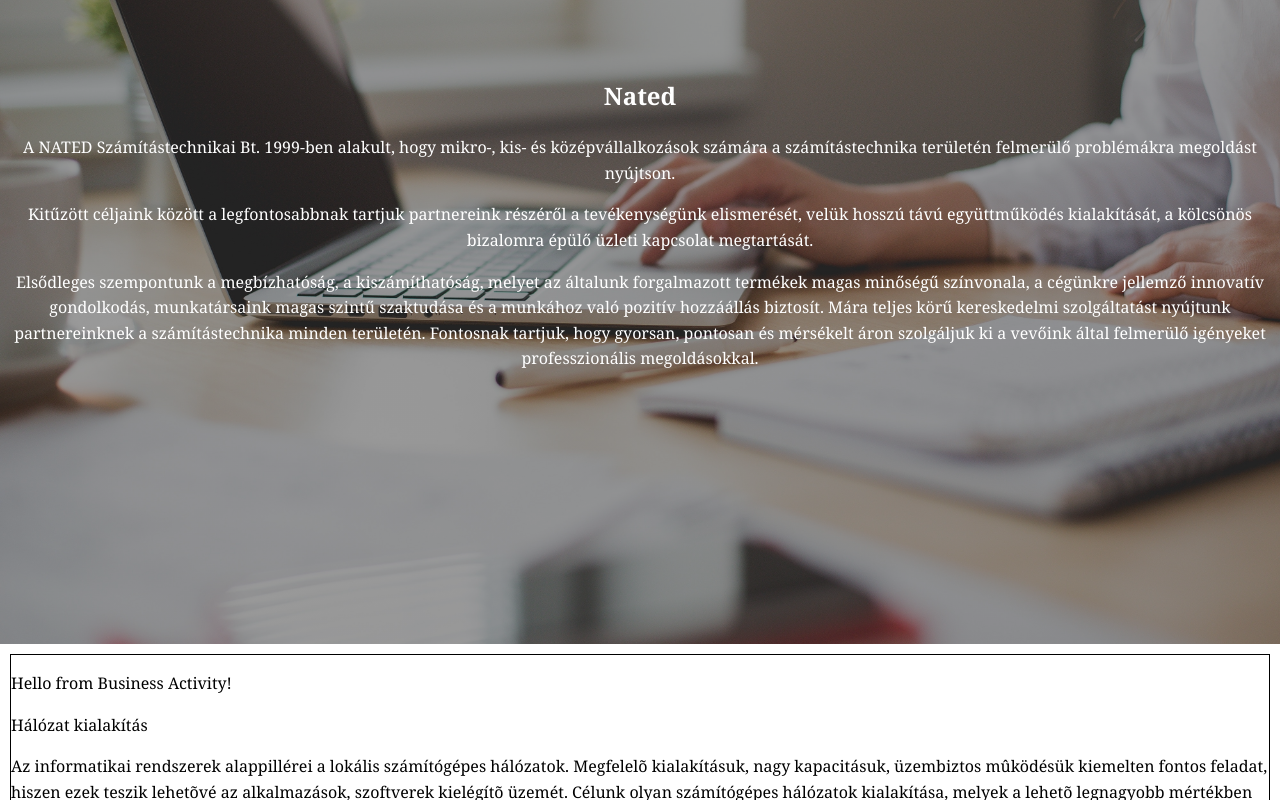
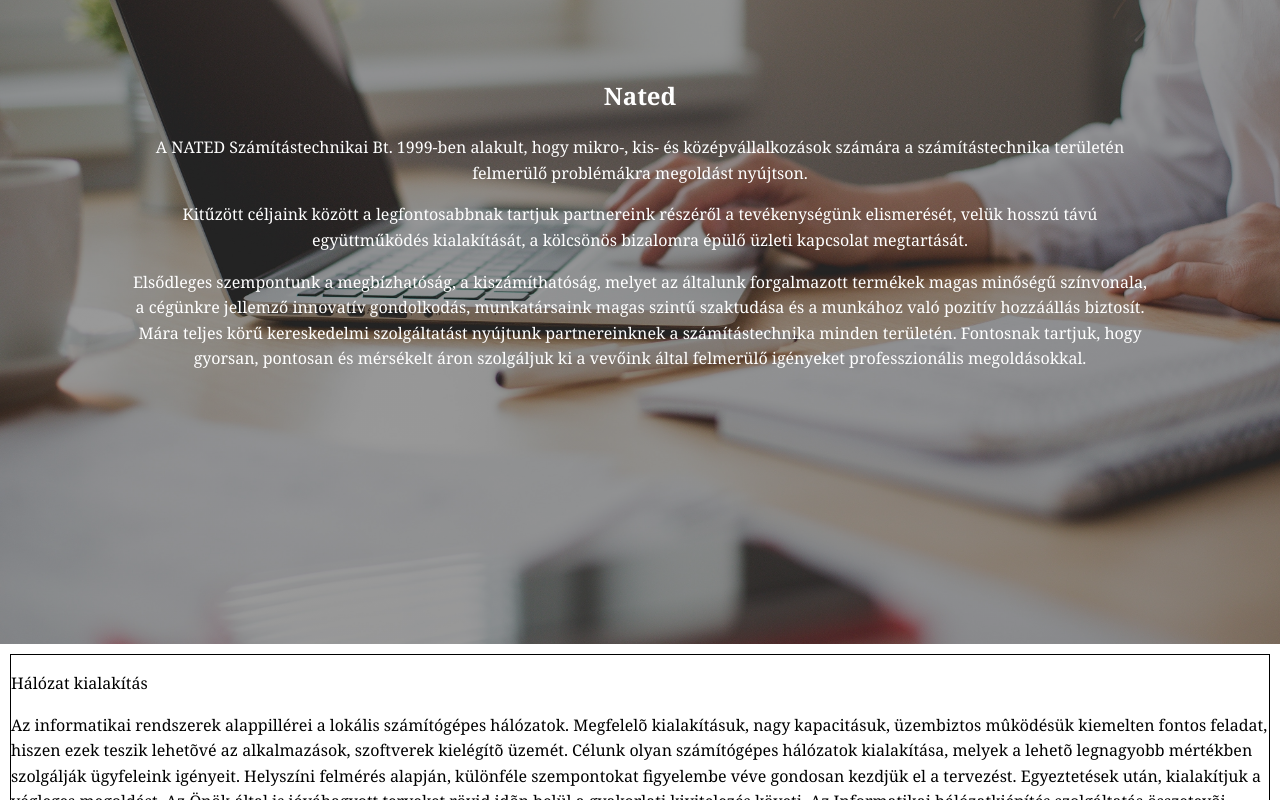
Before and after one commit to MichaelBarcley/nated, a React (Create React App) app: page / in a window 1280 px wide. Shown: the part 300-1100 px from the top of the page. Built offline with nearby package versions, Linux system fonts and the light colour scheme.

Commit message:
refact(natedintro.js): put content in a box with 10% margin

```diff
--- a/src/Components/BusinessActivity.js
+++ b/src/Components/BusinessActivity.js
@@ -5,7 +5,6 @@
 const businessActivity = (props) => {
     return (
         <div className="businessactivity" id="businessactivity">
-            <p>Hello from Business Activity!</p>
             <p>{props.name}</p>
             <p>{props.description}</p>
         </div>
--- a/src/Components/NatedIntro.css
+++ b/src/Components/NatedIntro.css
@@ -11,3 +11,9 @@
 .companyname {
     color: white;
 }
+
+@media (min-width: 513px) {
+    .natedintro > div {
+        margin: 0 10%;
+    }
+}
--- a/src/Components/NatedIntro.js
+++ b/src/Components/NatedIntro.js
@@ -7,6 +7,7 @@
             <h2 className="companyname">
                 Nated
             </h2>
+            <div>
                 <p>
                     A NATED Számítástechnikai Bt. 1999-ben alakult,
                     hogy mikro-, kis- és középvállalkozások számára a számítástechnika területén felmerülő problémákra megoldást nyújtson.
@@ -22,6 +23,7 @@
                     Fontosnak tartjuk, hogy gyorsan, pontosan és mérsékelt áron szolgáljuk ki a vevőink által felmerülő igényeket professzionális megoldásokkal.
                 </p>
             </div>
+        </div>
     );
 };
 
```
Lines whose indentation alone changed are shown as unchanged.
